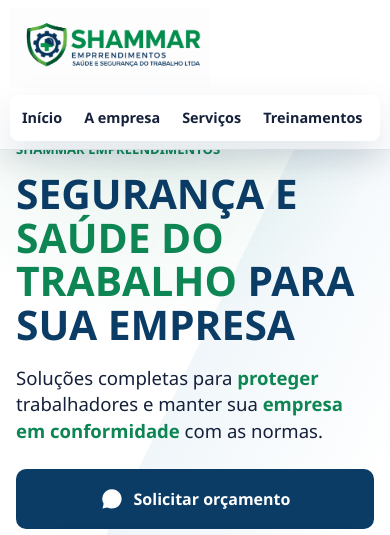
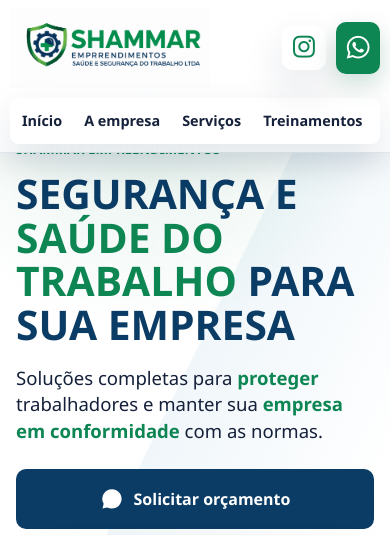
Before and after one commit to Weberth-Silva/SIte-shammar-original, a plain HTML site: page index.html in a window 390 px wide. Shown: the top 535 px of the page. Drawn offline with Linux system fonts and the light colour scheme.

Commit message:
index.html e styles.css 2026/11/16
Correções dos botões do header. Salvando para testes no mobile.

```diff
--- a/index.html
+++ b/index.html
@@ -39,24 +39,33 @@
           <a href="#contato">Contato</a>
         </div>
 
-        <!-- WhatsApp  -->
-         <a class="whatsapp-icon" data-whatsapp aria-label="Falar pelo WhatsApp" href="#">
-          <svg viewBox="0 0 24 24" arial-hidden="true">
-            <path d="M12 2.2a9.7 9.7 0 0 0-8.36 14.62L2.5 21.5l4.8-1.1A9.68 9.68 0 1 0 12 2.2Zm0 1.8a7.88 7.88 0 0 1 6.77 11.9 7.84 7.84 0 0 1-9.85 2.7l-.33-.17-2.94.68.7-2.84-.2-.34A7.88 7.88 0 0 1 12 4Zm-3.06 3.9c-.18 0-.46.06-.7.34-.25.28-.94.92-.94 2.24 0 1.32.96 2.6 1.1 2.78.13.18 1.9 2.9 4.61 4.07.64.28 1.15.44 1.54.1.52-.08 1.6-.65 1.82-1.28.23-.63.23-1.17.16-1.28-.07-.12-.25-.18-.52-.31-.27-.14-1.6-.8-1.85-.88-.25-.1-.43-.14-.61.13-.18.27-.7.88-.86 1.06-.16.18-.32.2-.59.07-.27-.14-1.13-.42-2.15-1.33-.8-.72-1.34-1.6-1.5-1.87-.15-.27-.01-.42.12-.55.12-.12.27-.32.4-.47.14-.16.18-.27.27-.45.1-.18.05-.34-.02-.48-.07-.13-.6-1.45-.83-1.98-.22-.52-.44-.45-.61-.46h-.54Z"></path>
-          </svg>
-         </a>
 
-         <!--BOTÃO ORÇAMENTO -->
+<!-- BOTÃO INSTAGRAM -->
+<a
+    class="instagram-icon"
+    href="https://www.instagram.com/shammarsst/"
+    target="_blank"
+    rel="noopener noreferrer"
+    aria-label="Instagram da SHAMMAR"
+    title="Instagram da SHAMMAR"
+>
+    <i class="fa-brands fa-instagram" aria-hidden="true"></i>
+</a>
 
-         <a class="nav-quote" data-whatsapp href="#">
-          <span class="button-icon">
-            <svg viewBox="0 0 24 24" arial-hidden="true">
-              <path d="M12 2.2a9.7 9.7 0 0 0-8.36 14.62L2.5 21.5l4.8-1.1A9.68 9.68 0 1 0 12 2.2Zm-3.06 5.7c-.18 0-.46.06-.7.34-.25.28-.94.92-.94 2.24 0 1.32.96 2.6 1.1 2.78.13.18 1.9 2.9 4.61 4.07.64.28 1.15.44 1.54.1.52-.08 1.6-.65 1.82-1.28.23-.63.23-1.17.16-1.28-.07-.12-.25-.18-.52-.31-.27-.14-1.6-.8-1.85-.88-.25-.1-.43-.14-.61.13-.18.27-.7.88-.86 1.06-.16.18-.32.2-.59.07-.27-.14-1.13-.42-2.15-1.33-.8-.72-1.34-1.6-1.5-1.87-.15-.27-.01-.42.12-.55.12-.12.27-.32.4-.47.14-.16.18-.27.27-.45.1-.18.05-.34-.02-.48-.07-.13-.6-1.45-.83-1.98-.22-.52-.44-.45-.61-.46h-.54Z"></path>
-            </svg>
-          </span>
-          Solicitar Orçamento
-         </a>
-      </div>
+
+<!-- BOTÃO WHATSAPP / ORÇAMENTO -->
+<a
+    class="nav-quote"
+    data-whatsapp
+    href="#"
+    aria-label="Solicitar orçamento pelo WhatsApp"
+    title="Solicitar orçamento pelo WhatsApp"
+>
+    <i class="fa-brands fa-whatsapp" aria-hidden="true"></i>
+</a>
+
+
+
       </nav>
 
       <section class="hero" aria-labelledby="hero-title">
--- a/styles.css
+++ b/styles.css
@@ -83,23 +83,26 @@ img {
 
 /* ESTRUTURA DA NAVBAR - CONTAINER */
 
+
 .navbar-inner {
     width: 100%;
     max-width: 1480px;
     margin: 0 auto;
+
     display: grid;
-  /*
-      Logo | Menu | WhatsApp | Orçamento
-    */
+
+    /* Logo | Menu | Instagram | WhatsApp */
     grid-template-columns:
         260px
         minmax(0, 1fr)
         52px
-    220px;
+        52px;
+
     align-items: center;
     gap: 18px;
     min-width: 0;
 }
+
 
 
 section[id] {
@@ -2472,3 +2475,149 @@ h2::first-letter {
     }
 
 }
+
+
+/* =========================================
+   CORREÇÃO FINAL — BOTÕES DA NAVBAR
+========================================= */
+
+/* ORGANIZAÇÃO DA NAVBAR */
+
+.navbar-inner {
+    display: grid !important;
+
+    grid-template-columns:
+        260px
+        minmax(0, 1fr)
+        52px
+        52px !important;
+
+    align-items: center !important;
+    gap: 18px !important;
+}
+
+/* INSTAGRAM */
+
+.navbar-inner .instagram-icon {
+    width: 52px !important;
+    height: 52px !important;
+
+    display: flex !important;
+    align-items: center !important;
+    justify-content: center !important;
+
+    padding: 0 !important;
+    margin: 0 !important;
+
+    color: #0d8653 !important;
+    background: #ffffff !important;
+
+    border-radius: 10px !important;
+    box-shadow: var(--shadow) !important;
+
+    text-decoration: none !important;
+    flex-shrink: 0 !important;
+
+    transition: .25s ease;
+}
+
+.navbar-inner .instagram-icon i {
+    display: block !important;
+    font-size: 25px !important;
+    line-height: 1 !important;
+}
+
+.navbar-inner .instagram-icon:hover {
+    color: #ffffff !important;
+    background: #0d8653 !important;
+    transform: translateY(-2px);
+}
+
+/* WHATSAPP */
+
+.navbar-inner .nav-quote {
+    width: 52px !important;
+    height: 52px !important;
+    min-height: 52px !important;
+
+    display: flex !important;
+    align-items: center !important;
+    justify-content: center !important;
+
+    padding: 0 !important;
+    margin: 0 !important;
+
+    color: #ffffff !important;
+    background: #0d8653 !important;
+
+    border: none !important;
+    border-radius: 10px !important;
+
+    box-shadow: 0 10px 24px rgba(8, 102, 63, .22);
+
+    text-decoration: none !important;
+    flex-shrink: 0 !important;
+
+    transition: .25s ease;
+}
+
+.navbar-inner .nav-quote i {
+    display: block !important;
+    font-size: 26px !important;
+    line-height: 1 !important;
+}
+
+.navbar-inner .nav-quote:hover {
+    color: #ffffff !important;
+    background: #08663f !important;
+    transform: translateY(-2px);
+}
+
+/* TABLET */
+
+@media (max-width: 1180px) {
+
+    .navbar-inner {
+        grid-template-columns:
+            220px
+            minmax(0, 1fr)
+            52px
+            52px !important;
+    }
+
+    .navbar-inner .nav-quote,
+    .navbar-inner .instagram-icon {
+        display: flex !important;
+    }
+
+}
+
+/* CELULAR */
+
+@media (max-width: 650px) {
+
+    .navbar-inner {
+        grid-template-columns:
+            minmax(130px, 1fr)
+            44px
+            44px !important;
+
+        gap: 10px !important;
+    }
+
+    .navbar-inner .brand {
+        grid-column: 1;
+    }
+
+    .navbar-inner .nav-links {
+        grid-column: 1 / -1;
+        grid-row: 2;
+    }
+
+    .navbar-inner .instagram-icon,
+    .navbar-inner .nav-quote {
+        width: 44px !important;
+        height: 44px !important;
+    }
+
+}
```
Lines whose indentation alone changed are shown as unchanged.
